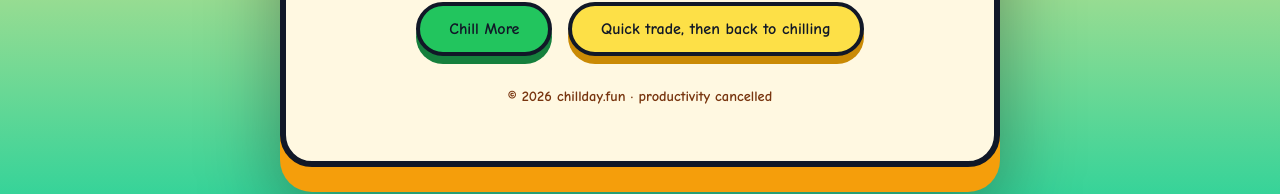
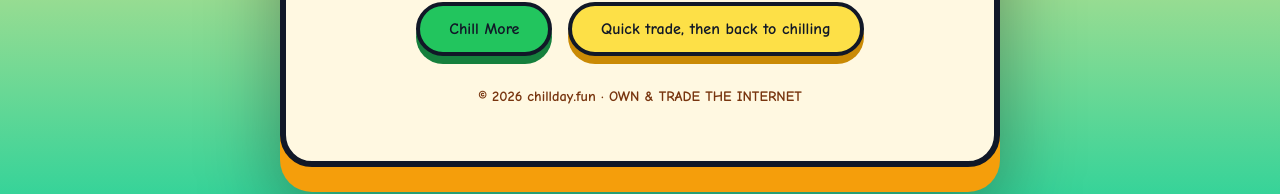
Before and after one commit to Tungls01/chillday.fun, a plain HTML site: page index.html in a window 1280 px wide. Shown: the part 706-900 px from the top of the page. Drawn offline with Linux system fonts and the light colour scheme.

Commit message:
Update index.html

```diff
--- a/index.html
+++ b/index.html
@@ -223,7 +223,7 @@
     </div>
 
     <footer>
-      © 2026 chillday.fun · productivity cancelled
+      © 2026 chillday.fun · OWN & TRADE THE INTERNET
     </footer>
   </div>
 </div>
```
